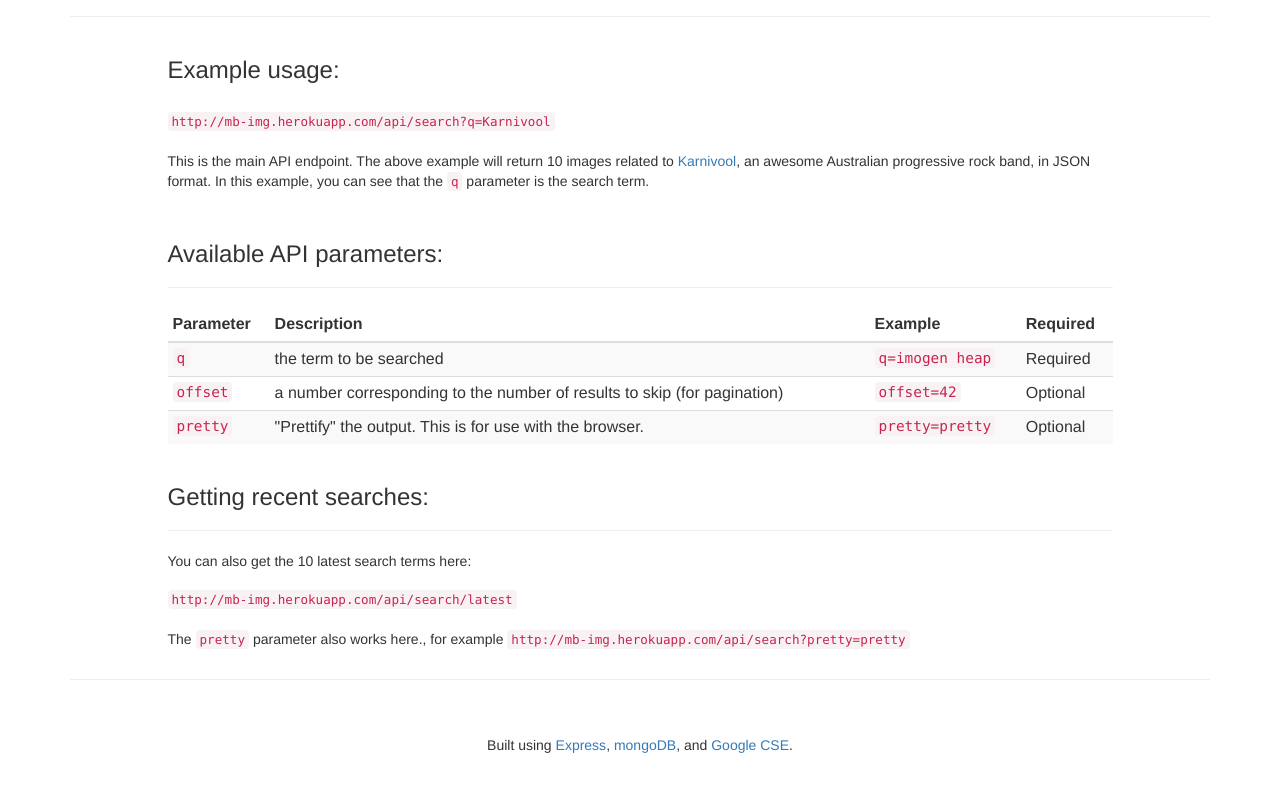
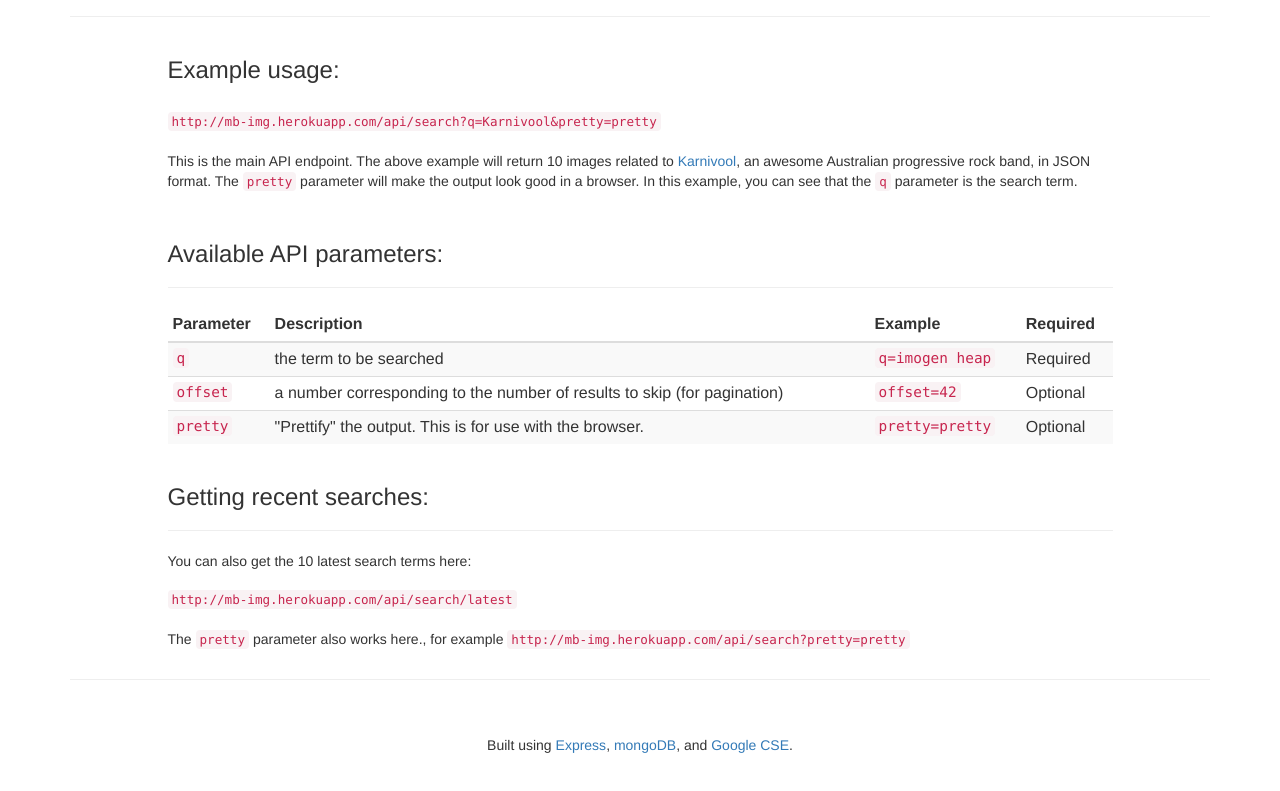
Before and after one commit to michaelblood/image-search-api, a website: page public/index.html in a window 1280 px wide. Shown: the part 83-874 px from the top of the page. Drawn offline with nearby package versions, Linux system fonts and the light colour scheme.

Commit message:
edit example on landing page

```diff
--- a/public/index.html
+++ b/public/index.html
@@ -12,8 +12,8 @@
       <div class="row">
         <div class="col-xs-10 col-xs-offset-1">
 					<h3>Example usage:</h3>
-					<p><br><code>http://mb-img.herokuapp.com/api/search?q=Karnivool</code><br><br>
-					This is the main API endpoint. The above example will return 10 images related to <a href="http://www.karnivool.com.au/latest" target="_blank">Karnivool</a>, an awesome Australian progressive rock band, in JSON format. In this example, you can see that the <code>q</code> parameter is the search term.</p>
+					<p><br><code>http://mb-img.herokuapp.com/api/search?q=Karnivool&amp;pretty=pretty</code><br><br>
+					This is the main API endpoint. The above example will return 10 images related to <a href="http://www.karnivool.com.au/latest" target="_blank">Karnivool</a>, an awesome Australian progressive rock band, in JSON format. The <code>pretty</code> parameter will make the output look good in a browser. In this example, you can see that the <code>q</code> parameter is the search term.</p>
 					<br>
 					<h3>Available API parameters:</h3>
 					<hr />
```
